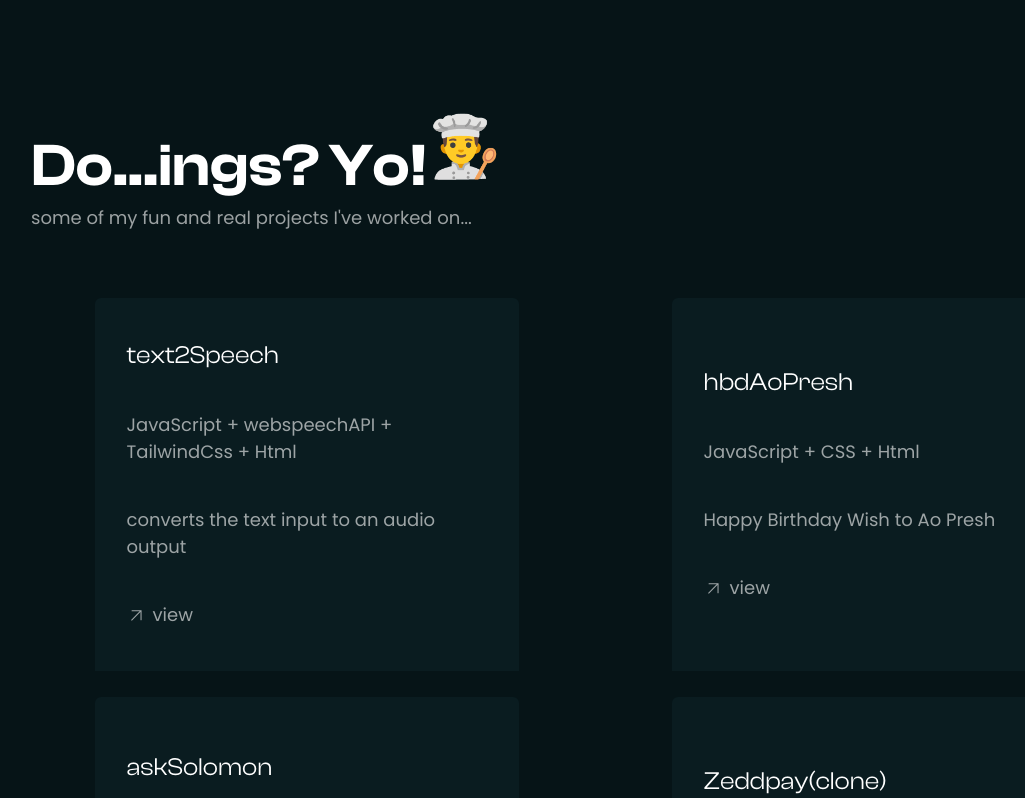
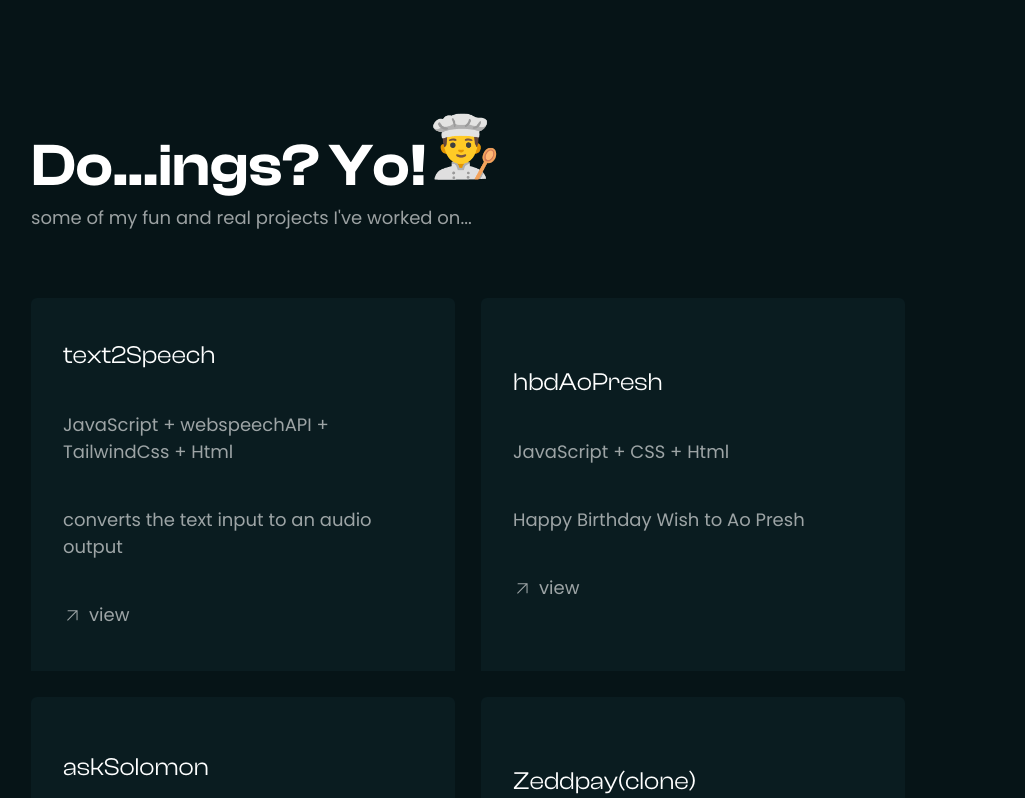
Before and after one commit to Victorola-coder/VickyJay, a React (Vite) app: page / in a window 1280 px wide. Shown: the part 4485-5283 px from the top of the page, without its empty margins (45-1070 px from the left). Built offline with nearby package versions, Linux system fonts and the light colour scheme.

Commit message:
[chore] ..

```diff
--- a/src/components/Navbar.jsx
+++ b/src/components/Navbar.jsx
@@ -17,7 +17,7 @@ const Navbar = () => {
             <NavLink to='/'>
               {({ isActive }) => (
                 <div
-                  className={`before:content-[''] font-clashbold font-semibold text-[18px] md:text-[25px] lg:hover:before:bg-[#4C686F] transition-all duration-100 before:absolute before:h-1 before:-bottom-1 before:transition-all before:duration-300 ${
+                  className={`before:content-[''] font-clashbold font-semibold text-[18px] md:text-[25px] lg:hover:before:bg-[#4C686F]s active:scale-[0.86] transition-all duration-100 before:absolute before:h-1 before:-bottom-1 before:transition-all before:duration-300 ${
                     isActive
                       ? 'text-white hover:before:w-full'
                       : 'text-white hover:before:w-full'
--- a/src/components/projects.jsx
+++ b/src/components/projects.jsx
@@ -1,6 +1,6 @@
-import { motion } from "framer-motion";
-import { Arrow } from "../assets/Icons";
-import { projectData } from "../Data/data";
+import { motion } from 'framer-motion';
+import { Arrow } from '../assets/Icons';
+import { projectData } from '../Data/data';
 
 const Projects = () => {
   return (
@@ -20,7 +20,7 @@ const Projects = () => {
         </div>
 
         <div
-          className={`mt-[46px] flex flex-wrap gap-[13px] lg:mt-[67px] lg:gap-[26px] lg:justify-around`}
+          className={`mt-[46px] flex flex-wrap gap-[13px] lg:mt-[67px] lg:gap-[26px] lg:justify-start`}
           // className="grid grid-cols-1 gap-[13px] mt-[46px] md:grid-col-2 md:gap-[18px] xl:grid-cols-3 xl:gap-[26px] xl:mt-[67px]"
         >
           {projectData.map((project, index) => (
@@ -43,11 +43,11 @@ const Projects = () => {
               >
                 {project.desc}
               </small>
-              <div className="w-[68px]">
-                <a href={project.link} target="_blank" rel="noreferrer">
+              <div className='w-[68px]'>
+                <a href={project.link} target='_blank' rel='noreferrer'>
                   <motion.div
                     whileHover={{ scale: 0.9 }}
-                    className="flex items-center space-x-2"
+                    className='flex items-center space-x-2'
                   >
                     <span>
                       <Arrow
```
